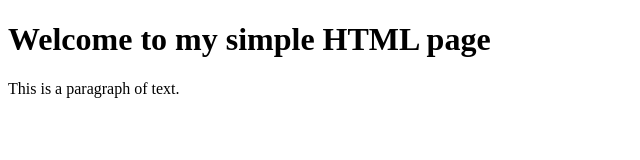
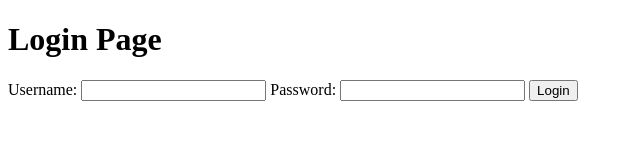
Before and after one commit to Krish033-source/new-repo, a plain HTML site: page page/generated.html in a window 1280 px wide. Shown: the whole page, without its empty margins (0-640 px from the left). Drawn offline with Linux system fonts and the light colour scheme.

Commit message:
AI fix: page/generated.html

```diff
--- a/page/generated.html
+++ b/page/generated.html
@@ -3,14 +3,20 @@
 <head>
     <meta charset="UTF-8">
     <meta name="viewport" content="width=device-width, initial-scale=1.0">
-    <title>Simple HTML Page</title>
+    <title>Login Page</title>
 </head>
 <body>
     <header>
-        <h1>Welcome to my simple HTML page</h1>
+        <h1>Login Page</h1>
     </header>
     <main>
-        <p>This is a paragraph of text.</p>
+        <form action="/submit" method="post">
+            <label>Username:</label>
+            <input type="text" name="username">
+            <label>Password:</label>
+            <input type="password" name="password">
+            <input type="submit" value="Login">
+        </form>
     </main>
 </body>
 </html>
```
